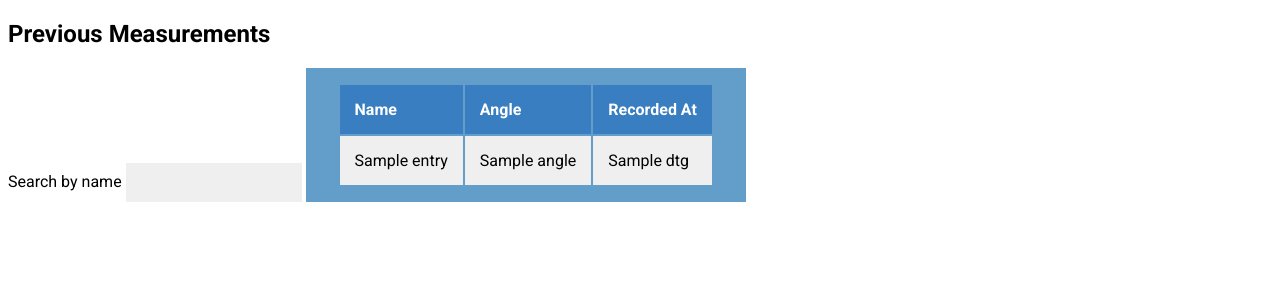
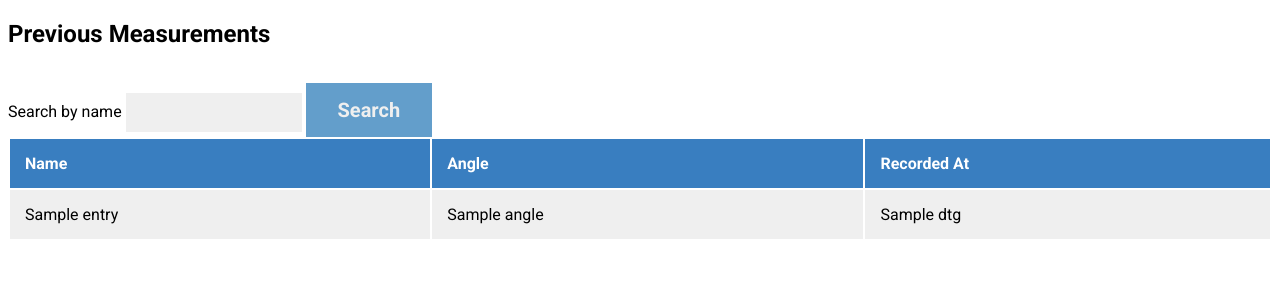
Before and after one commit to ece4180/ece4180.github.io, a Django app: template templates/history.html in a window 1280 px wide. Shown: the part 78-378 px from the top of the page. Run offline with Django 3.2, Linux system fonts and the light colour scheme; the template is opened without the code that fills it: most values are stand-ins (such as "Sample title", 1, 10 or a date in 2020).

Commit message:
fix history page

```diff
--- a/public/css/history.css
+++ b/public/css/history.css
@@ -13,6 +13,7 @@ tr:nth-child(even) {
 th, td {
   padding: 15px;
   text-align: left;
+  margin: 0px;
 }
 
 th {
--- a/recorddb.py
+++ b/recorddb.py
@@ -79,7 +79,7 @@ class HistoryPage(object):
         try:
             conn = mariadb.connect(user='root', password='4180', database='goniometer')
             cursor = conn.cursor()
-            if patient_name:
+            if patient_name != None:
                 cursor.execute('''SELECT * FROM readings ORDER BY dtg DESC LIMIT 20''')
             else:
                 cursor.execute('''SELECT * FROM readings WHERE name=%s ORDER BY dtg DESC''', patient_name);
--- a/templates/history.html
+++ b/templates/history.html
@@ -15,9 +15,10 @@
   <div class="content">
     <h2>Previous Measurements</h2>
     <span class="search-bar">
-      <label for="search-bar" id="search-bar">Search by name</label>
-      <input type="text" name="search-bar" />
-      <button for=
+      <form method="get" action="index">
+        <label for="patient_name" id="patient_name">Search by name</label>
+        <input type="text" id="patient_name" name="patient_name" />
+        <button type="submit">Search</button>
     </span>
     <table>
       <tr>
--- a/templates/index.html
+++ b/templates/index.html
@@ -30,7 +30,7 @@
           <span class="checkmark"></span>
         </label><br>
       </span>
-      <button class="submit-button" type="submit">Measure</button>
+      <button type="submit">Measure</button>
     </form>
   </div>
 </html>
```
